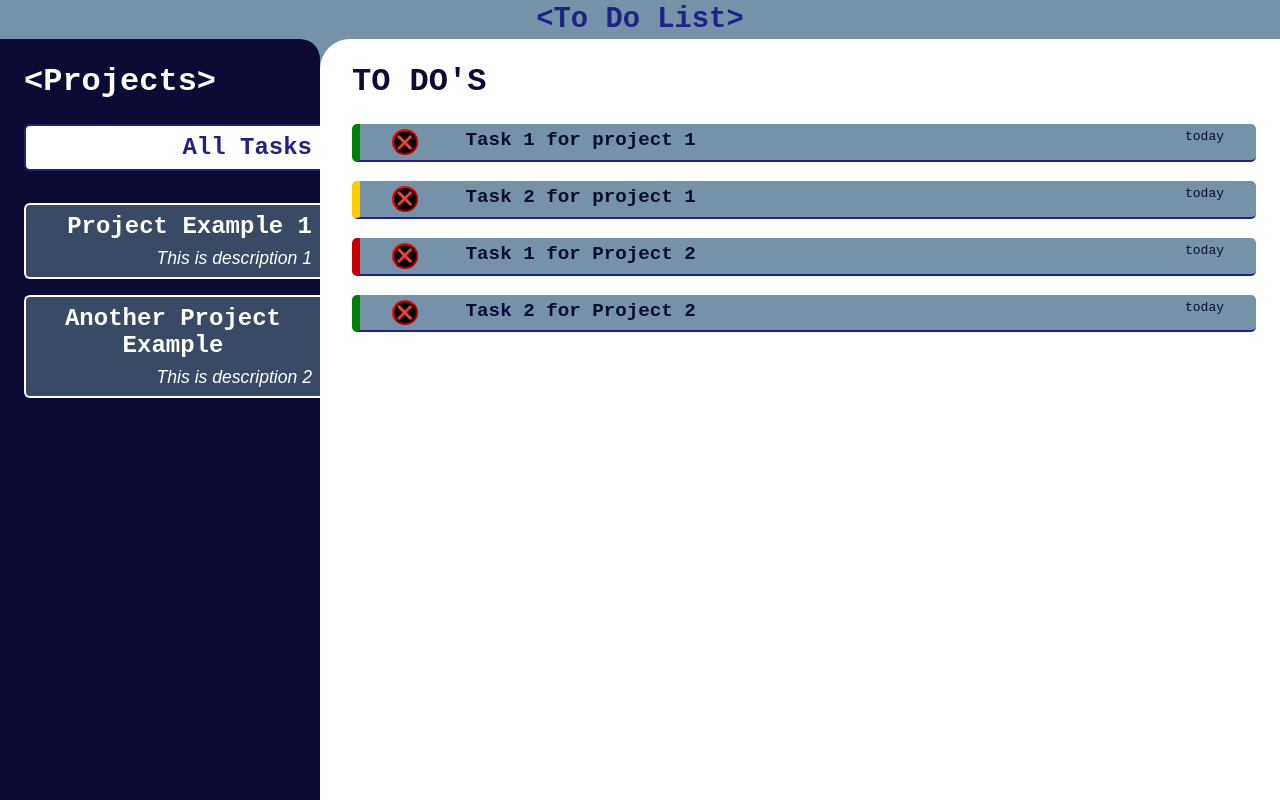
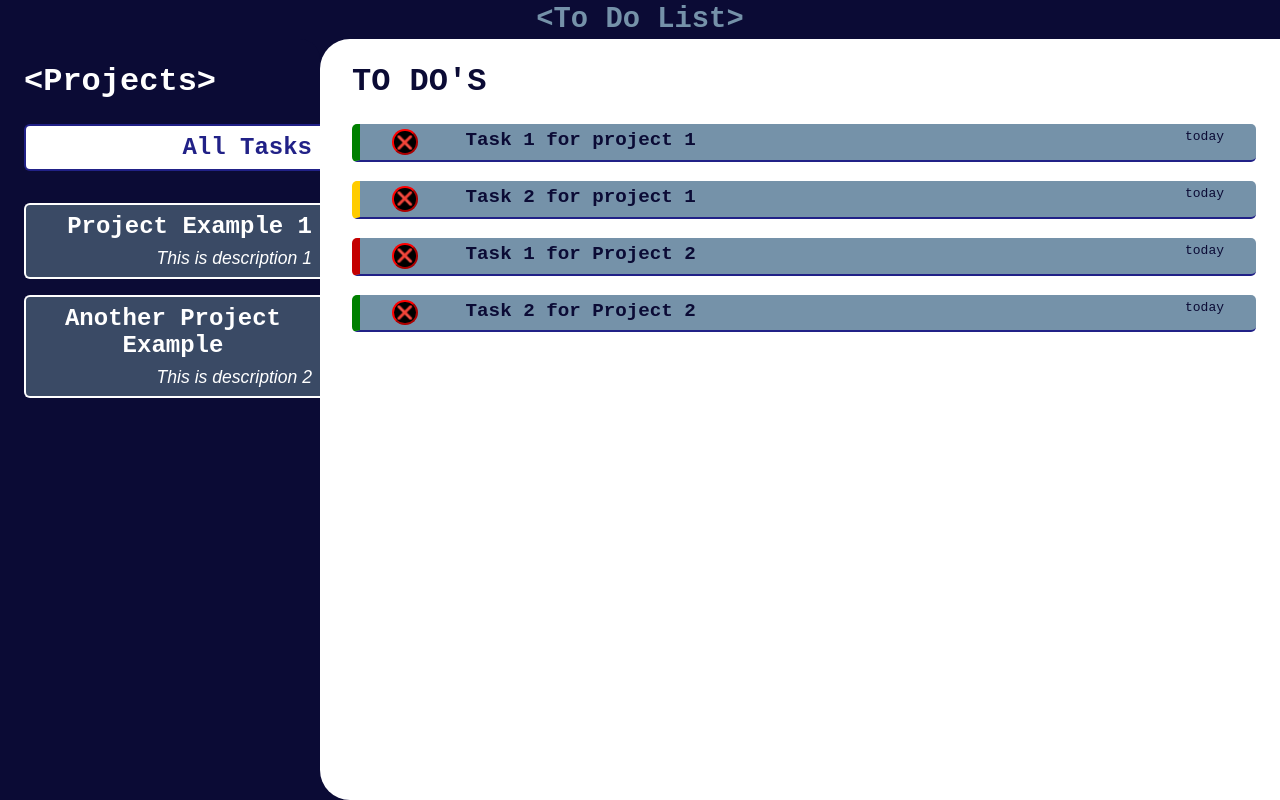
Before and after one commit to roobbs/toDoList, a website built with webpack: page src/index.html in a window 1280 px wide. Built offline with nearby package versions, Linux system fonts and the light colour scheme.

Commit message:
new header and main style

```diff
--- a/src/style.css
+++ b/src/style.css
@@ -6,7 +6,7 @@
     --example: #31b700;
 }
 body{
-    background-color: var(--fst-color);
+    background-color: var(--trd-color);
     color: white;
     min-height: 100vh;
     margin: 0;
@@ -18,7 +18,7 @@ body{
     text-align: center;
     font-size: 1.8rem;
     font-weight: 900;
-    color: var(--snd-color);
+    color: var(--fst-color);
     padding: .2rem;
 }
 .main{
@@ -35,6 +35,7 @@ body{
     background-color: var(--fth-color);
     color: var(--trd-color);
     border-top-left-radius: 30px;
+    border-bottom-left-radius: 30px;
     padding: 1.5rem;
     padding-left: 2rem;
 }
```
